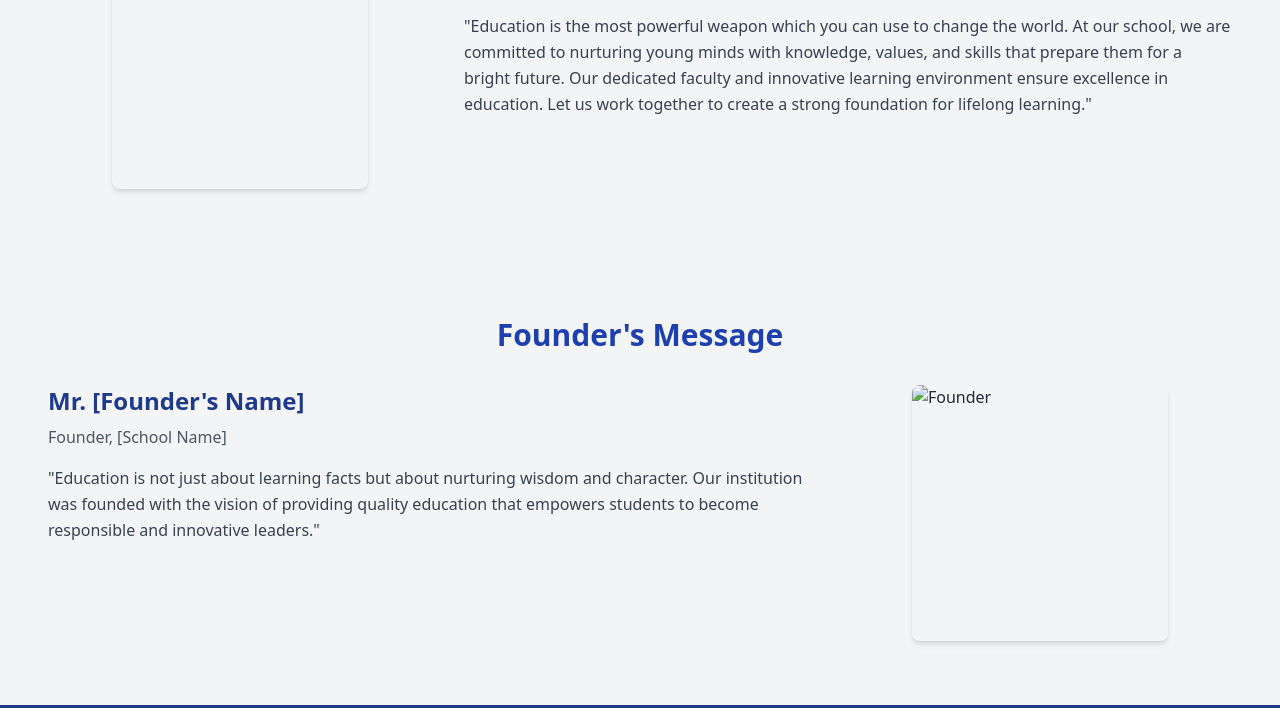
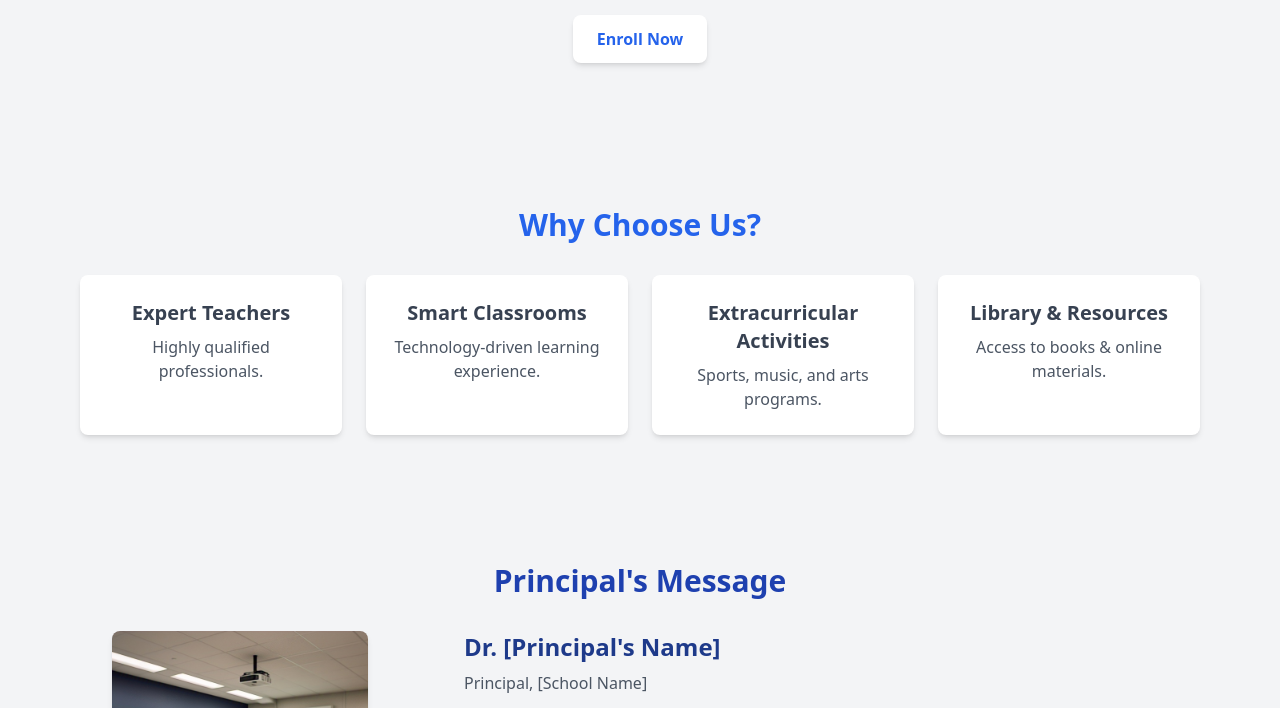
Before and after one commit to zero0-glitch/example-school-website, a plain HTML site: page index.html in a window 1280 px wide. Shown: the part 959-1667 px from the top of the page. Drawn offline with nearby package versions, Linux system fonts and the light colour scheme; the site is published under a folder, as on GitHub Pages, so addresses that start at the root find nothing.

Commit message:
Update index.html

```diff
--- a/index.html
+++ b/index.html
@@ -24,7 +24,7 @@
     <!-- school banner -->
     <section>
       <img
-        src="/school.jpg"
+        src="school.jpg"
         alt="School Banner"
         class="w-full h-auto object-cover"
       />
@@ -85,7 +85,7 @@
           <!-- Principal Image -->
           <div class="md:w-1/3 flex justify-center">
             <img
-              src="/example1.jpg"
+              src="example1.jpg"
               alt="Principal"
               class="w-64 h-64 object-cover rounded-lg shadow-md"
             />
@@ -122,7 +122,7 @@
           <!-- Founder Image -->
           <div class="md:w-1/3 flex justify-center">
             <img
-              src="/example2.jpg"
+              src="example2.jpg"
               alt="Founder"
               class="w-64 h-64 object-cover rounded-lg shadow-md"
             />
```
